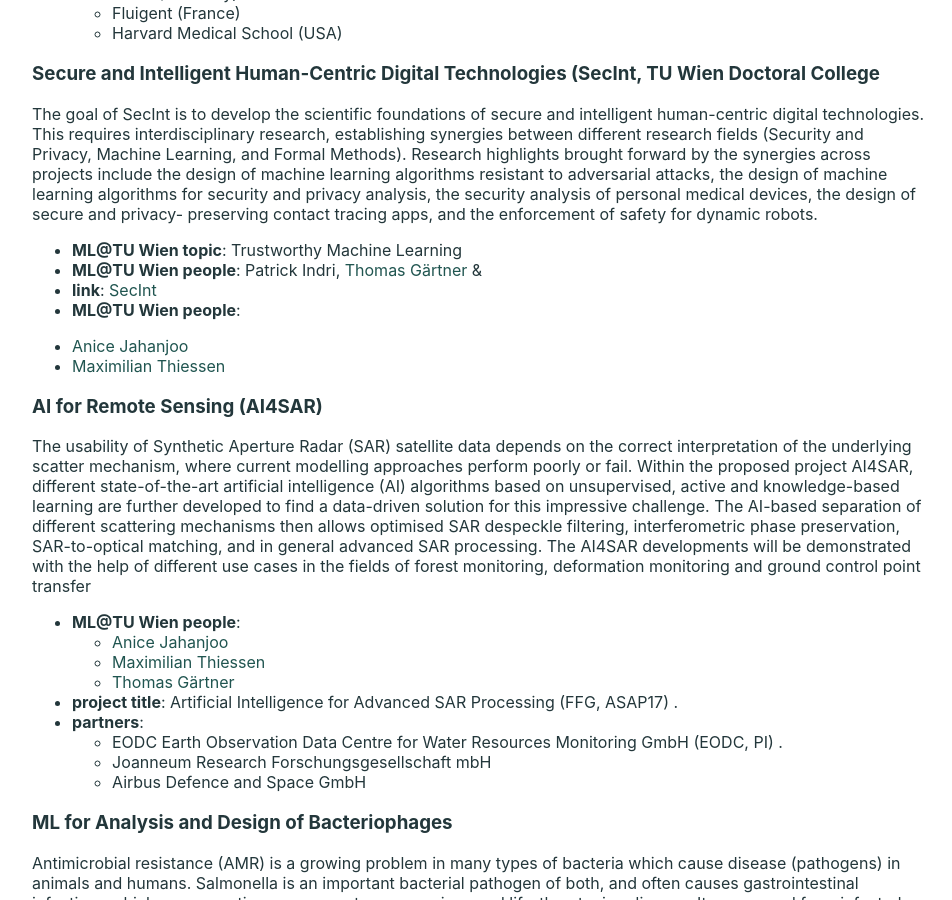
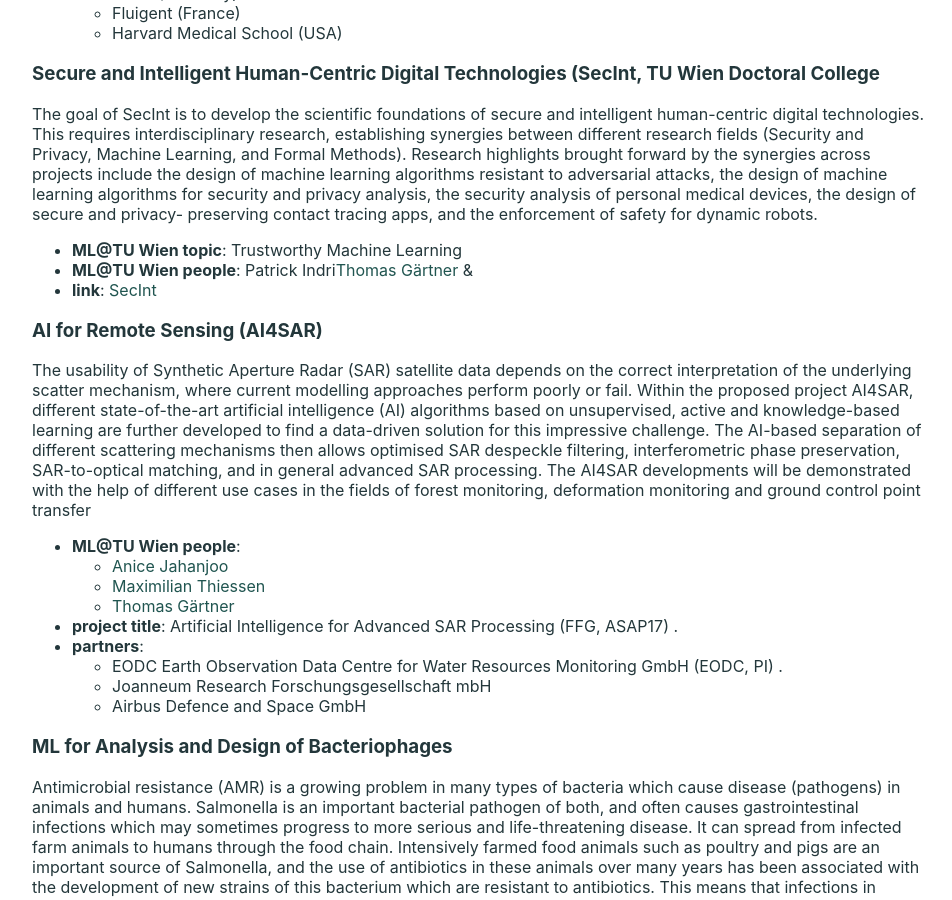
Before and after one commit to ml-tuw/ml-tuw.github.io, a Jekyll site: the page built from projects/md/index.md, in a window 1280 px wide and 900 px high, scrolled down 1454 px. Shown: the whole window, without its empty margins (160-1112 px from the left). Built offline with Jekyll 4.4.1, drawn with Linux system fonts in a browser that asks for light colours.

Commit message:
~~test~~

```diff
--- a/projects/md/index.md
+++ b/projects/md/index.md
@@ -69,7 +69,7 @@
    - Machine Learning for Automated Synthesis Planning
    - Computational Lipidomics and Mass Spectrometry – Learning Mechanistical Models
  - **ML@TU Wien people**:
-   - {% include linked_name.html id="ThomasGaertner" %}
+   - {% include linked_name.md id="ThomasGaertner" %}
  - **funding**: EU Horizon 2020 Marie Skłodowska-Curie Innovative Training Networks (H2020-MSCA-ITN-2020)
  - **partners**:
    - Syddansk Universitet (Denmark)
@@ -98,18 +98,15 @@
 
 {% capture pn %}
 {% for ppl in ppls %}
-{%- include linked_name.md id=ppl -%}{% if forloop.index < forloop.length > 2 %}, {% endif %}{% if forloop.index == forloop.length -2 %} & {% endif %}
+{%- include linked_name.md id=ppl -%}{% if forloop.index < forloop.length and forloop.length>2 %}, {% endif %}{% if forloop.index == forloop.length -2 %} & {% endif %}
 {% endfor %}
 {% endcapture %}
 
-- **ML@TU Wien topic**: Trustworthy Machine Learning
+ - **ML@TU Wien topic**: Trustworthy Machine Learning
  - **ML@TU Wien people**: {{ pn | strip_newlines}}
  - **link**: [SecInt](https://secint.visp.wien/)
- - **ML@TU Wien people**:
-<ul>
-<li>{% include linked_name.html id="AniceJahanjoo" -%}</li>
-<li>{% include linked_name.html id="MaxThiessen" -%}</li>
-</ul>
+
+
 ### AI for Remote Sensing (AI4SAR)
 
 The usability of Synthetic Aperture Radar (SAR)
@@ -151,8 +148,8 @@
 This project will use laboratory experiments and machine learning to build a comprehensive understanding of how phages infect Salmonella under different conditions.
 
  - **ML@TU Wien people**:
-   - {% include linked_name.html id="TamaraDrucks" %}
-   - {% include linked_name.html id="ThomasGaertner" %}
+   - {% include linked_name.md id="TamaraDrucks" %}
+   - {% include linked_name.md id="ThomasGaertner" %}
  - **project**: Using bacteriophage to control Salmonella in pigs (BBSRC responsive modes)
  - **partners**:
    - University of Leicester (PI)
@@ -172,15 +169,15 @@
 
  - **ML@TU Wien topic**: Machine Learning MOOC
  - **ML@TU Wien people**:
-   - {% include linked_name.html id="DavidPenz" %}
-   - {% include linked_name.html id="ThomasGaertner" %}
+   - {% include linked_name.md id="DavidPenz" %}
+   - {% include linked_name.md id="ThomasGaertner" %}
  - **project**: [eInformatics@Austria](https://www.tuwien.at/einformatics/) (BMBWF, Digitale und Soziale Transformation in der Hochschulbildung)
  - **partners**: [Markus Schedl](http://www.mschedl.eu/) (JKU Linz)
 
 
 ### ML for Analysis and Design of Molecules and Chemical Reactions
 
- - **ML@TU Wien people**: {% include linked_name.html id="ThomasGaertner" %}
+ - **ML@TU Wien people**: {% include linked_name.md id="ThomasGaertner" %}
  - **funding**: NPIF PhD studentship through the MRC IMPACT Doctoral Training Programme [MR/S502431/1, EP/S515516/1]
  - **partners**:
    - University of Nottingham
@@ -189,7 +186,7 @@
 ### ML in ShapeTech
 
  - **ML@TU Wien people**:
-   - {% include linked_name.html id="AniceJahanjoo" %}
+   - {% include linked_name.md id="AniceJahanjoo" %}
  - **project**: Shaping technology: biometric data, collective empowerment and humanization of work (WWTF, ICT20)
  - **PI**: [Nima TaheriNejad](https://www.ict.tuwien.ac.at/staff/taherinejad/index.html) (TU Wien)
 
@@ -205,9 +202,9 @@
  - **project**: Modelling Complex Structured Real Biological and Chemical Data using Machine Learning
  - **partners**: [Nataliya Sokolovska](https://sites.google.com/view/nsokolovska) (Nataliya Sokolovska, Paris, France)
  - **ML@TU Wien people**:
-   - {% include linked_name.html id="FabianJogl" %}
-   - {% include linked_name.html id="DavidPenz" %}
-   - {% include linked_name.html id="PatrickIndri" %}
-   - {% include linked_name.html id="TamaraDrucks" %}
-   - {% include linked_name.html id="MaxThiessen" %}
-   - {% include linked_name.html id="ThomasGaertner" %}
+   - {% include linked_name.md id="FabianJogl" %}
+   - {% include linked_name.md id="DavidPenz" %}
+   - {% include linked_name.md id="PatrickIndri" %}
+   - {% include linked_name.md id="TamaraDrucks" %}
+   - {% include linked_name.md id="MaxThiessen" %}
+   - {% include linked_name.md id="ThomasGaertner" %}
```
